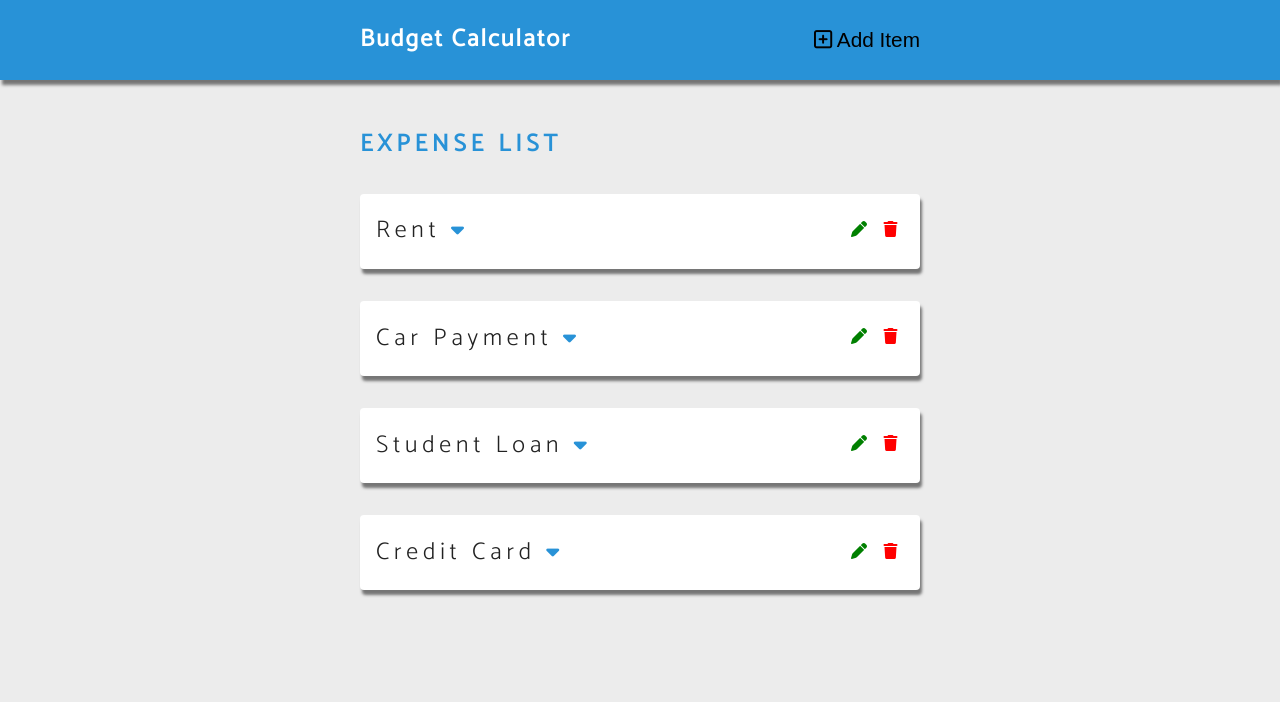
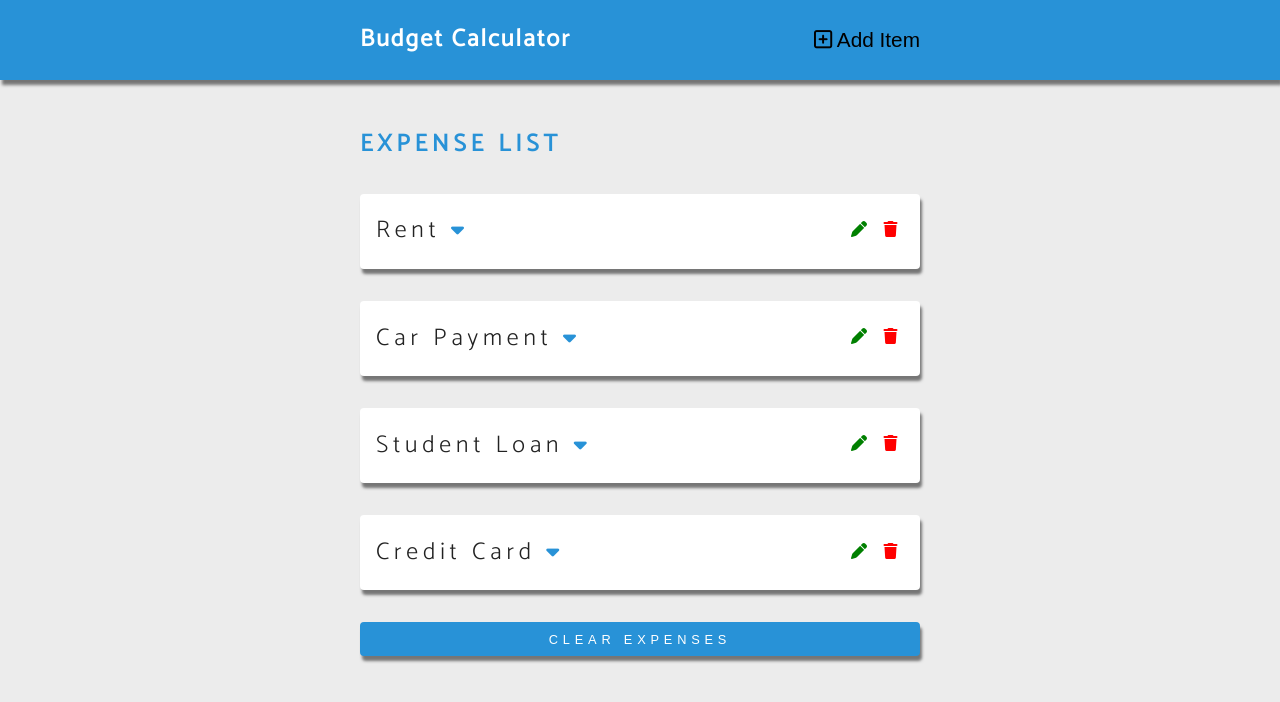
Before and after one commit to Altofogant/budget-calculator, a Svelte app: page / in a window 1280 px wide. Shown: the top 702 px of the page. Built offline with nearby package versions, Linux system fonts and the light colour scheme.

Commit message:
added a clear all expenses button

```diff
--- a/src/App.svelte
+++ b/src/App.svelte
@@ -10,10 +10,17 @@
 		expenses = expenses.filter(item => item.id !== id);
 	}
 
+	function clearExpenses() {
+		expenses = [];
+	}
+
 	setContext('remove', removeExpense);
 </script>
 
 <Navbar />
 <main class="content">
-	<ExpensesList {expenses} {removeExpense}/>
+	<ExpensesList {expenses} />
+	<button type="button" class="btn btn-primary btn-block" on:click={clearExpenses} >
+		Clear Expenses
+	</button>
 </main>
--- a/src/ExpensesList.svelte
+++ b/src/ExpensesList.svelte
@@ -15,9 +15,9 @@
     <SectionTitle title="expense list" />
     <ul>
         {#each expenses as expense, index}
-            <Expense {...expense} {removeExpense} />
+            <Expense {...expense} />
         {:else}
-            <h2>Currently you have no expenses</h2>
+            <h2>No expenses added to the list</h2>
         {/each}
     </ul>
 </section>
```
